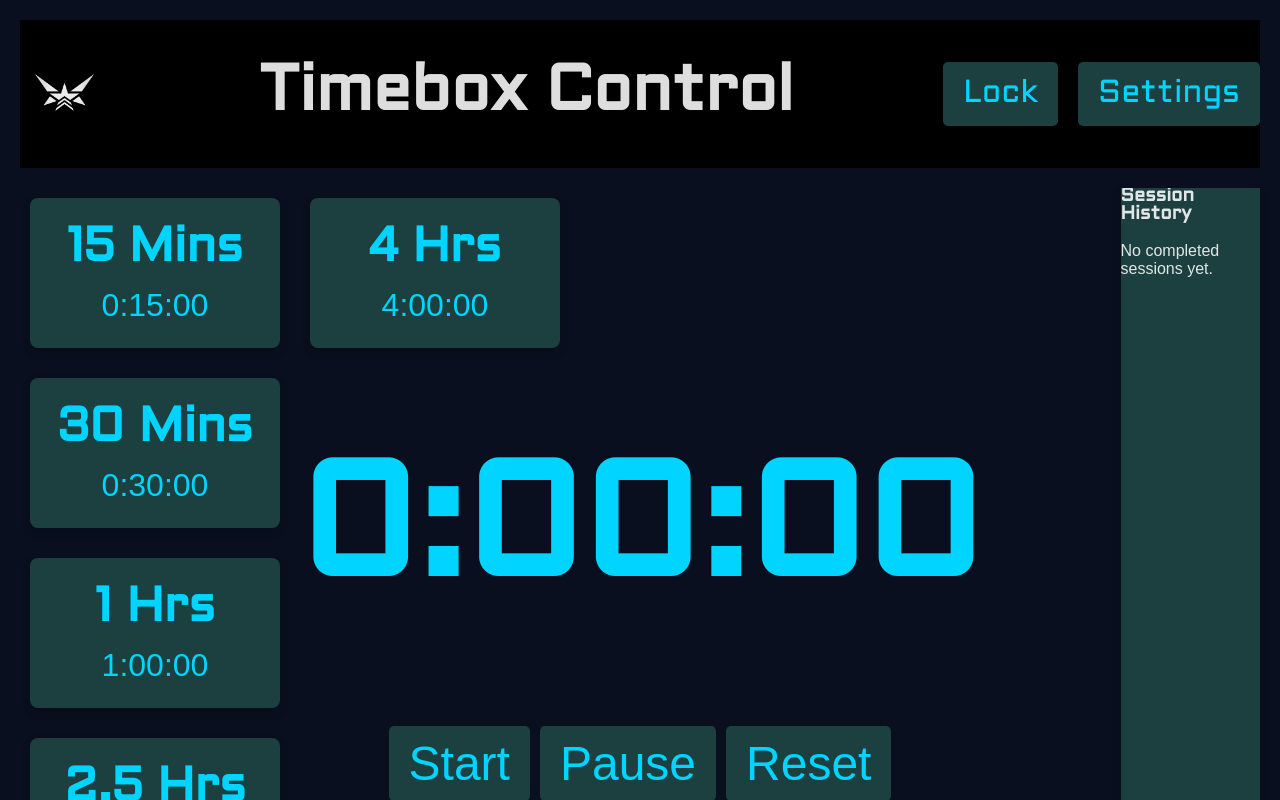
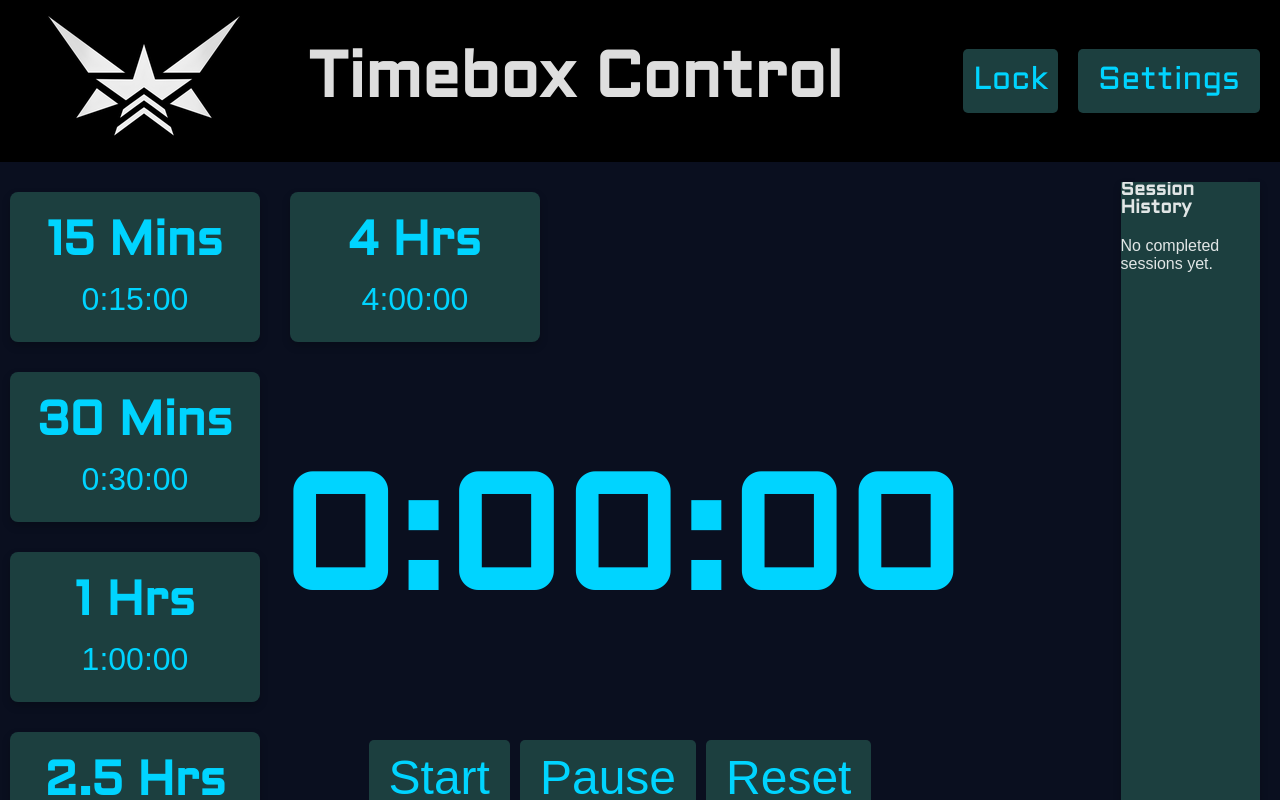
Before and after one commit to Jthora/timebox-app, a React (Vite) app in the folder time-boxing-app/: page / in a window 1280 px wide. Shown: the top 800 px of the page. Built offline with nearby package versions, Linux system fonts and the light colour scheme.

Commit message:
design fixes
looks good now

```diff
--- a/time-boxing-app/src/pages/HomePage.tsx
+++ b/time-boxing-app/src/pages/HomePage.tsx
@@ -73,9 +73,11 @@ const HomePage: React.FC<HomePageProps> = ({ timeBlocks, setTimeBlocks }) => {
   return (
     <div className={styles['home-page']}>
       <header className={styles['header']}>
-        <img src={logo} alt="Wing Commander Logo" className={styles['logo']} />
-        <h1>Timebox Control</h1>
-        <div className={styles['button-container']}>
+        <div className={styles['left-section']}>
+          <img src={logo} alt="Wing Commander Logo" className={styles['logo']} />
+          <h1>Timebox Control</h1>
+        </div>
+        <div className={styles['right-section']}>
           <button className={styles['lock-button']} onClick={() => setIsDragEnabled(!isDragEnabled)}>
             {isDragEnabled ? "Lock" : "Unlock"}
           </button>
--- a/time-boxing-app/src/styles/App.module.css
+++ b/time-boxing-app/src/styles/App.module.css
@@ -5,7 +5,6 @@
   font-family: var(--font-secondary);
   background-color: var(--background-color);
   color: var(--text-color);
-  padding: 20px;
   height: 100%;
   width: 100%;
   display: flex;
@@ -22,8 +21,21 @@
   align-items: center; /* Center align items vertically */
 }
 
+.header .left-section {
+  display: flex;
+  align-items: center;
+  gap: 10px; /* Add spacing between buttons */
+}
+
+.header .right-section {
+  display: flex;
+  align-items: center;
+  gap: 10px; /* Add spacing between logo and title */
+  padding: 10px 20px;
+}
+
 .header img.logo {
-  height: 50px; /* Adjust the height as needed */
+  height: 162px; /* Adjust the height as needed */
   margin-right: 10px; /* Add some space between the image and the title */
 }
 
@@ -196,11 +208,12 @@
 
 .timer-log-container {
   width: 100%;
-  height: 100%;
+  height: 80%;
   display: flex;
   justify-content: flex-end;
   align-content: flex-end;
   align-items: flex-end;
+  padding: 0px 20px;
 }
 
 .timer-log-sub-container {
```
